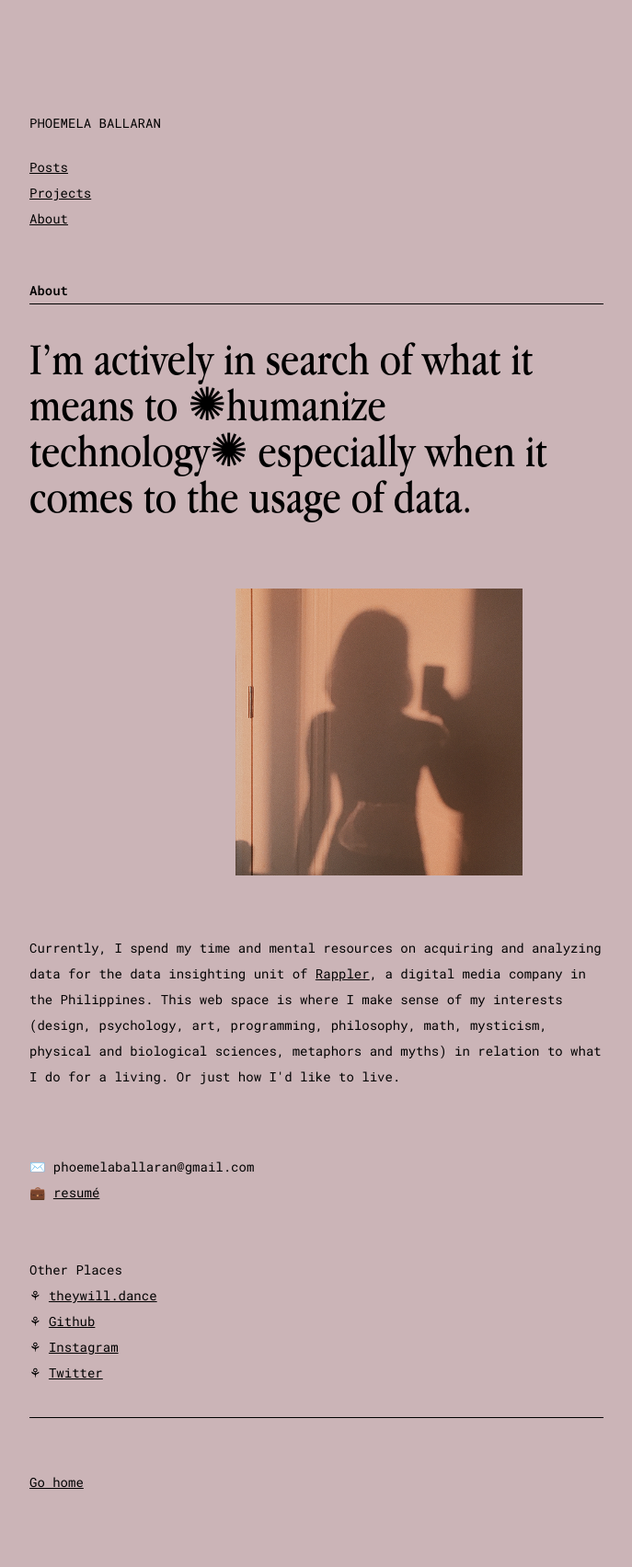
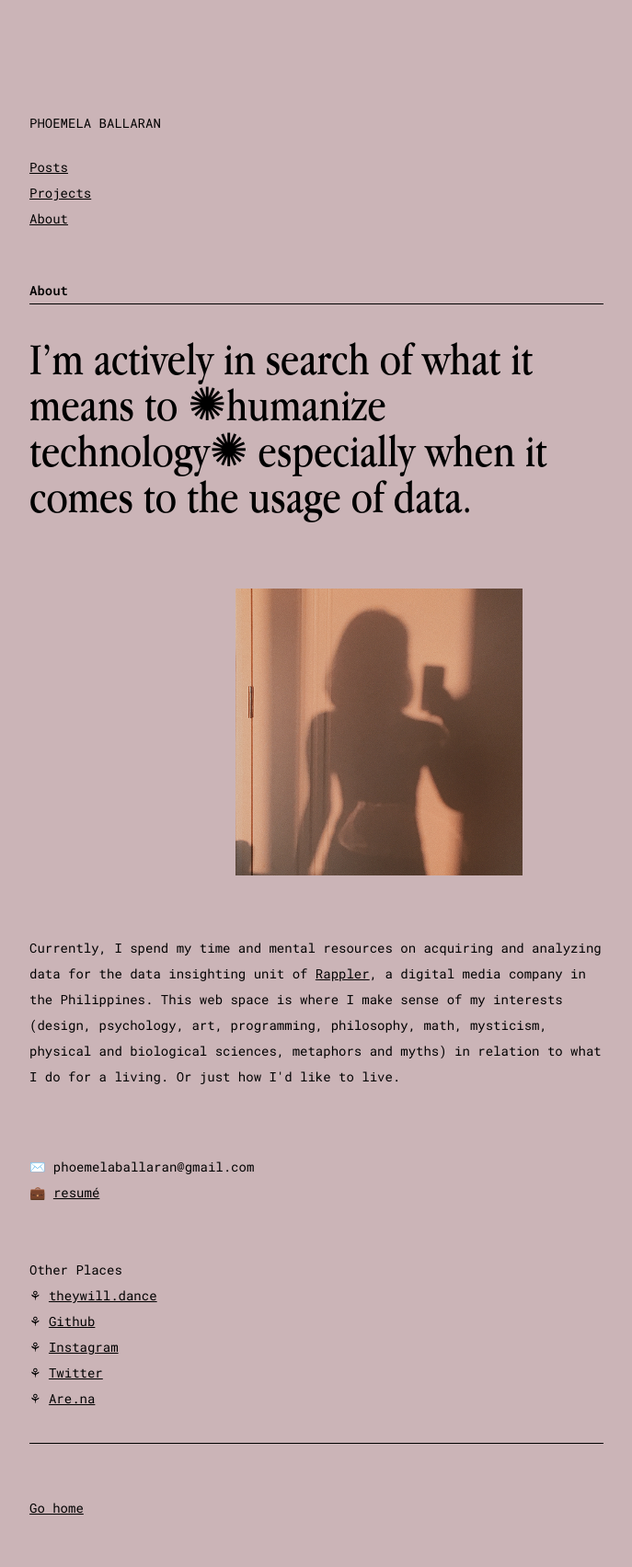
Before and after one commit to comoballar/phoemelaballaran.github.io, a Jekyll site: the page built from about.md, in a window 1280 px wide. Shown: the whole page at 92% size, without its empty margins (88-775 px from the left). Built offline with Jekyll 4.4.1, drawn with Linux system fonts in a browser that asks for light colours; before the commit the page ends 1676 px from its top, so only the background shows below that.

Commit message:
Update about.md

```diff
--- a/about.md
+++ b/about.md
@@ -16,3 +16,4 @@ permalink: /about/
 <br>⚘ <a href="https://github.com/phoemelaballaran" target="_blank">Github</a>
 <br>⚘ <a href="https://instagram.com/phoemelaballaran" target="_blank">Instagram</a>
 <br>⚘ <a href="https://twitter.com/theywill_dance" target="_blank">Twitter</a>
+<br>⚘ <a href="https://are.na/phoemela-ballaran" target="_blank">Are.na</a>
```
